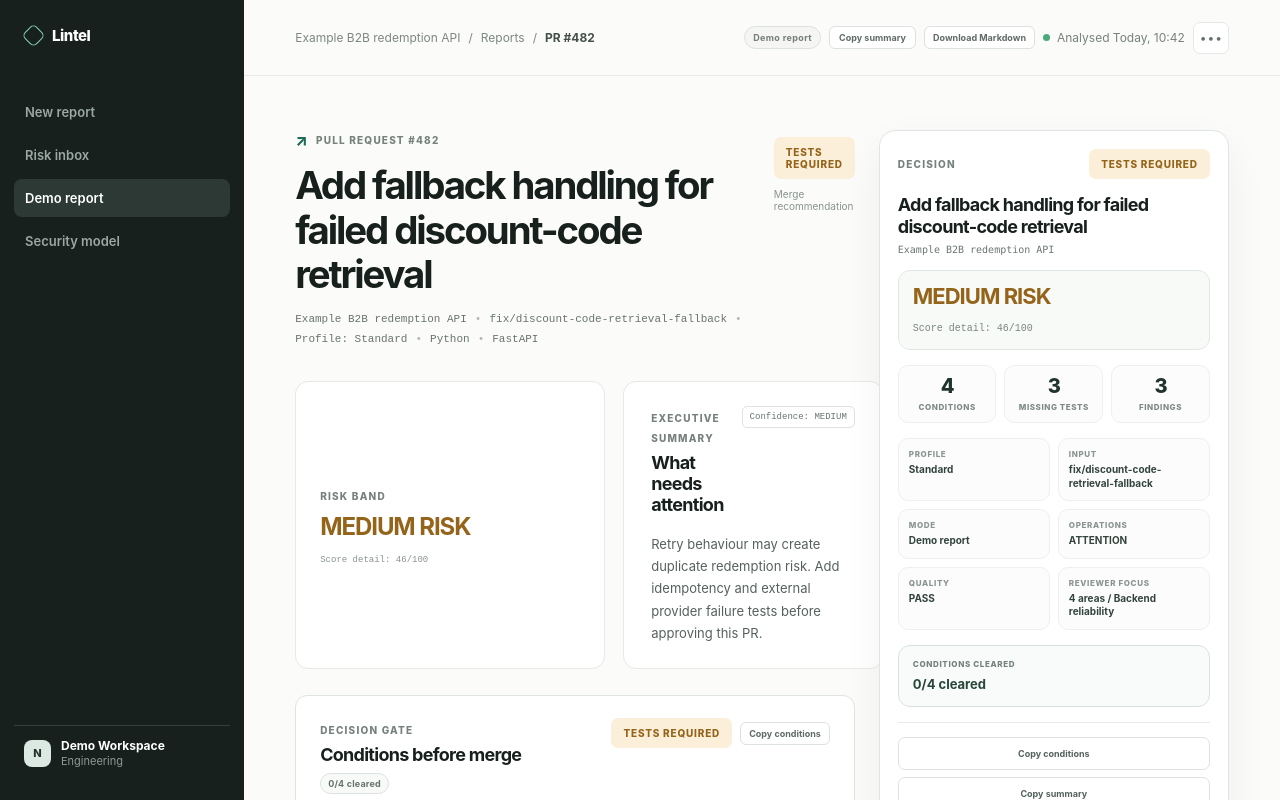
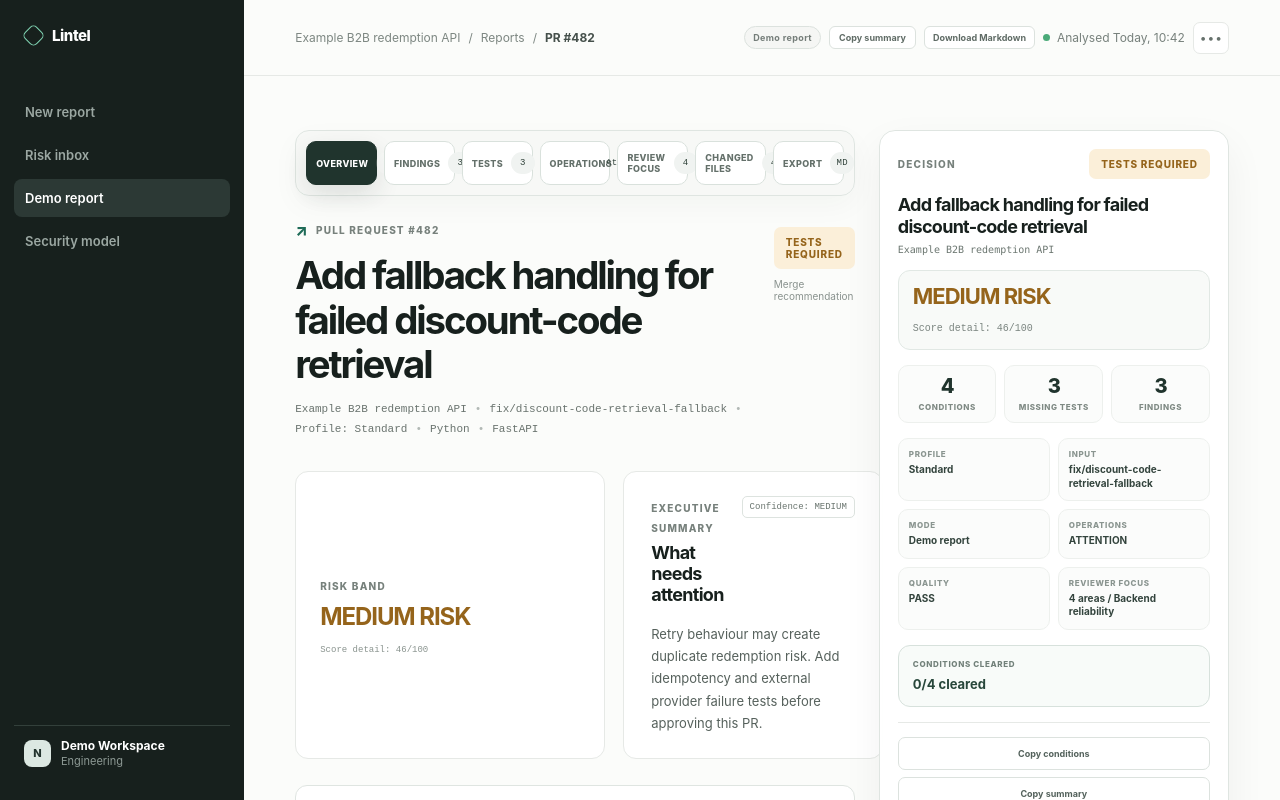
Before and after one commit to dkapesa/Lintel, a Next.js app: page /report in a window 1280 px wide. Shown: the top 800 px of the page. Built offline with nearby package versions, Linux system fonts and the light colour scheme.

Commit message:
V4.0 Tabbed report working surface

```diff
--- a/app/globals.css
+++ b/app/globals.css
@@ -201,6 +201,21 @@ button { font:inherit; }
 .sidebar-footer > span[aria-hidden="true"] { display:none; }
 .report-working-layout { width:min(100%, 1540px); margin:0 auto; padding:0 clamp(26px, 4vw, 68px); display:grid; grid-template-columns:minmax(0, 1fr) minmax(310px, 350px); gap:24px; align-items:start; }
 .report-working-layout .report-content { max-width:none; margin:0; padding:54px 0 80px; min-width:0; }
+.report-tabs { position:sticky; top:0; z-index:5; display:grid; grid-template-columns:repeat(7, minmax(0,1fr)); gap:7px; margin:0 0 24px; padding:10px; border:1px solid #dfe5e1; border-radius:14px; background:rgba(247,248,246,.94); backdrop-filter:blur(14px); box-shadow:0 10px 28px rgba(28,45,38,.035); }
+.report-tab { min-height:44px; padding:8px 9px; border:1px solid #d9e1dc; border-radius:10px; display:flex; align-items:center; justify-content:space-between; gap:8px; background:#fff; color:#64706a; font-size:9px; font-weight:850; letter-spacing:.04em; cursor:pointer; text-align:left; text-transform:uppercase; }
+.report-tab strong { min-width:24px; height:22px; padding:0 6px; border-radius:999px; display:inline-flex; align-items:center; justify-content:center; background:#f0f3f1; color:#31433b; font:9px "DM Mono", monospace; text-transform:none; white-space:nowrap; }
+.report-tab:hover { border-color:#bec9c3; color:#263832; }.report-tab:focus-visible { outline:2px solid #6fa98f; outline-offset:2px; }
+.report-tab--active { border-color:#20342d; background:#20342d; color:#fff; box-shadow:0 10px 24px rgba(32,52,45,.12); }
+.report-tab--active strong { background:rgba(255,255,255,.16); color:#fff; }
+.report-tab-panel { min-width:0; animation:report-tab-in .12s ease-out; }.report-tab-panel > .section-block:first-child { margin-top:0; }.report-tab-panel--continued { margin-top:28px; }
+@keyframes report-tab-in { from { opacity:.6; transform:translateY(2px); } to { opacity:1; transform:translateY(0); } }
+.report-export-grid { display:grid; grid-template-columns:repeat(2, minmax(0,1fr)); gap:12px; margin-top:17px; }
+.report-export-grid article { min-width:0; padding:20px; border:1px solid var(--line); border-radius:12px; background:#fff; }
+.report-export-grid h3 { margin:0 0 8px; color:var(--ink); font-size:13px; letter-spacing:-.02em; }
+.report-export-grid p { min-height:36px; margin:0 0 15px; color:#68736d; font-size:11px; line-height:1.6; }
+.report-export-grid button, .report-export-grid a { min-height:33px; padding:0 10px; border:1px solid #dce2de; border-radius:7px; display:inline-flex; align-items:center; justify-content:center; background:#fff; color:#53615b; font-size:9px; font-weight:750; cursor:pointer; text-align:center; }
+.report-export-grid button:hover, .report-export-grid a:hover { border-color:#bdc9c3; background:#f8faf8; color:#20342d; }
+.report-export-links { display:flex; flex-wrap:wrap; gap:7px; }
 .report-decision-panel { position:sticky; top:24px; display:grid; gap:15px; margin-top:54px; padding:18px; border:1px solid #dfe5e1; border-radius:16px; background:rgba(255,255,255,.96); box-shadow:0 16px 42px rgba(28,45,38,.055); }
 .report-decision-panel-header { display:flex; align-items:center; justify-content:space-between; gap:12px; }
 .report-decision-panel-title h2 { margin:0; color:var(--ink); font-size:18px; line-height:1.2; letter-spacing:-.04em; }
@@ -228,6 +243,7 @@ button { font:inherit; }
   .report-working-layout { grid-template-columns:1fr; }
   .report-decision-panel { position:static; order:-1; margin-top:30px; }
   .report-working-layout .report-content { padding-top:26px; }
+  .report-tabs { position:static; grid-template-columns:repeat(4, minmax(0,1fr)); }
 }
 
 @media (max-width:680px) {
@@ -236,6 +252,9 @@ button { font:inherit; }
   .report-decision-panel-meta { grid-template-columns:1fr; }
   .report-decision-panel-snapshot { grid-template-columns:1fr; }
   .report-decision-panel-actions { grid-template-columns:1fr; }
+  .report-tabs { grid-template-columns:1fr 1fr; padding:8px; }
+  .report-tab { min-height:40px; }
+  .report-export-grid { grid-template-columns:1fr; }
 }
 
 .finding-provenance { flex:0 0 auto; margin-left:auto; padding:4px 6px; border:1px solid #dce2de; border-radius:999px; background:#f7f8f6; color:#6d7772; font-size:8px; font-weight:750; letter-spacing:.03em; white-space:nowrap; }
--- a/app/report/page.tsx
+++ b/app/report/page.tsx
@@ -19,6 +19,7 @@ type GeneratedReportSource = "ai" | "deterministic";
 type ReportSource = GeneratedReportSource | "demo";
 type CopyState = "idle" | "copied" | "failed";
 type DownloadState = "idle" | "downloaded" | "failed";
+type ReportTab = "overview" | "findings" | "tests" | "operations" | "review-focus" | "changed-files" | "export";
 
 type StoredReport = {
   report: Report;
@@ -229,6 +230,7 @@ export default function ReportPage() {
   const [conditionsCopyState, setConditionsCopyState] = useState<CopyState>("idle");
   const [downloadState, setDownloadState] = useState<DownloadState>("idle");
   const [clearedConditionKeys, setClearedConditionKeys] = useState<Set<string>>(new Set());
+  const [activeTab, setActiveTab] = useState<ReportTab>("overview");
   const copyResetTimer = useRef<ReturnType<typeof setTimeout> | null>(null);
   const conditionsCopyResetTimer = useRef<ReturnType<typeof setTimeout> | null>(null);
   const downloadResetTimer = useRef<ReturnType<typeof setTimeout> | null>(null);
@@ -288,6 +290,15 @@ export default function ReportPage() {
       ? `${supportedReviewerFocus.length} ${supportedReviewerFocus.length === 1 ? "area" : "areas"} / ${supportedReviewerFocus[0].area}`
       : "No specialist focus"
     : "Not assessed";
+  const reportTabs: Array<{ id: ReportTab; label: string; indicator: string }> = [
+    { id: "overview", label: "Overview", indicator: `${displayedConditions.length}` },
+    { id: "findings", label: "Findings", indicator: `${report.findings.length}` },
+    { id: "tests", label: "Tests", indicator: `${report.missingTests.length}` },
+    { id: "operations", label: "Operations", indicator: operationalStatus === "ATTENTION" ? "Attention" : "Clear" },
+    { id: "review-focus", label: "Review focus", indicator: supportedReviewerFocus ? `${supportedReviewerFocus.length}` : "Legacy" },
+    { id: "changed-files", label: "Changed files", indicator: `${report.changedFiles.length}` },
+    { id: "export", label: "Export", indicator: "MD" },
+  ];
 
   useEffect(() => {
     try {
@@ -396,6 +407,31 @@ export default function ReportPage() {
 
         <div className="report-working-layout">
           <div className="report-content">
+          <nav className="report-tabs" aria-label="Report sections" role="tablist">
+            {reportTabs.map((tab) => (
+              <button
+                key={tab.id}
+                id={`report-tab-${tab.id}`}
+                className={activeTab === tab.id ? "report-tab report-tab--active" : "report-tab"}
+                type="button"
+                role="tab"
+                aria-selected={activeTab === tab.id}
+                aria-controls={`report-panel-${tab.id}`}
+                onClick={() => setActiveTab(tab.id)}
+              >
+                <span>{tab.label}</span>
+                <strong>{tab.indicator}</strong>
+              </button>
+            ))}
+          </nav>
+
+          {activeTab === "overview" && (
+            <div
+              className="report-tab-panel report-tab-panel--overview"
+              id="report-panel-overview"
+              role="tabpanel"
+              aria-labelledby="report-tab-overview"
+            >
           <section className="report-header" id="overview">
             <div className="header-copy">
               <div className="header-overline"><span className="pull-request-mark">↗</span> PULL REQUEST #{pr.number}</div>
@@ -470,7 +506,16 @@ export default function ReportPage() {
               <ol>{displayedConditions.map((condition) => <li key={condition}>{condition}</li>)}</ol>
             ) : <p className="merge-conditions-clear">No merge conditions detected.</p>}
           </section>
+            </div>
+          )}
 
+          {activeTab === "findings" && (
+            <div
+              className="report-tab-panel"
+              id="report-panel-findings"
+              role="tabpanel"
+              aria-labelledby="report-tab-findings"
+            >
           <section className="section-block report-findings">
             <div className="section-heading"><div><span className="card-kicker">PRIORITY ITEMS</span><h2>Risk findings</h2></div><span className="section-count">{report.findings.length} findings</span></div>
             {report.findings.length > 0 ? <div className="findings-list">
@@ -483,7 +528,16 @@ export default function ReportPage() {
               ))}
             </div> : <p className="section-empty">No risk findings detected.</p>}
           </section>
+            </div>
+          )}
 
+          {activeTab === "tests" && (
+            <div
+              className="report-tab-panel"
+              id="report-panel-tests"
+              role="tabpanel"
+              aria-labelledby="report-tab-tests"
+            >
           <section className="section-block report-test-plan">
             <div className="section-heading"><div><span className="card-kicker">VERIFICATION</span><h2>Test plan</h2></div><span className="section-count">{report.missingTests.length} gaps · {report.suggestedTests.length} tests</span></div>
             <div className="test-plan-grid">
@@ -518,7 +572,16 @@ export default function ReportPage() {
               )}
             </div>
           </section>
+            </div>
+          )}
 
+          {activeTab === "operations" && (
+            <div
+              className="report-tab-panel"
+              id="report-panel-operations"
+              role="tabpanel"
+              aria-labelledby="report-tab-operations"
+            >
           <section className="section-block report-operational-readiness">
             <div className="section-heading"><div><span className="card-kicker">OPERATIONS</span><h2>Operational readiness</h2></div></div>
             {report.operationalReadiness ? (
@@ -543,7 +606,16 @@ export default function ReportPage() {
               </div>
             )}
           </section>
+            </div>
+          )}
 
+          {activeTab === "review-focus" && (
+            <div
+              className="report-tab-panel"
+              id="report-panel-review-focus"
+              role="tabpanel"
+              aria-labelledby="report-tab-review-focus"
+            >
           <section className="section-block report-reviewer-focus">
             <div className="section-heading">
               <div><span className="card-kicker">REVIEW ROUTING</span><h2>Reviewer focus</h2></div>
@@ -569,7 +641,16 @@ export default function ReportPage() {
               <p className="reviewer-focus-legacy">Reviewer focus was not assessed — regenerate this report.</p>
             )}
           </section>
+            </div>
+          )}
 
+          {activeTab === "changed-files" && (
+            <div
+              className="report-tab-panel"
+              id="report-panel-changed-files"
+              role="tabpanel"
+              aria-labelledby="report-tab-changed-files"
+            >
           <section className="section-block report-changed-files">
             <div className="section-heading"><div><span className="card-kicker">CHANGESET</span><h2>Changed files</h2></div><span className="section-count">{report.changedFiles.length} files</span></div>
             <div className="file-list">
@@ -580,7 +661,11 @@ export default function ReportPage() {
               ))}
             </div>
           </section>
+            </div>
+          )}
 
+          {activeTab === "review-focus" && (
+            <div className="report-tab-panel report-tab-panel--continued">
           <section className="section-block report-engineering-review">
             <div className="section-heading"><div><span className="card-kicker">ENGINEERING REVIEW</span><h2>Change quality</h2></div></div>
             <div className="review-grid">
@@ -599,11 +684,79 @@ export default function ReportPage() {
             ) : <p>Regenerate this legacy report to run quality checks.</p>}
             <span className={`quality-status quality-status--${report.reportQuality?.status.toLowerCase() ?? "legacy"}`}>{report.reportQuality?.status ?? "NOT ASSESSED"}</span>
           </section>
+            </div>
+          )}
+
+          {activeTab === "export" && (
+            <div
+              className="report-tab-panel"
+              id="report-panel-export"
+              role="tabpanel"
+              aria-labelledby="report-tab-export"
+            >
+          <section className="section-block report-export-actions" aria-labelledby="report-export-title">
+            <div className="section-heading">
+              <div>
+                <span className="card-kicker">HANDOFF</span>
+                <h2 id="report-export-title">Export and next steps</h2>
+              </div>
+              <SourceBadge source={source} />
+            </div>
+            <div className="report-export-grid">
+              <article>
+                <h3>Copy conditions</h3>
+                <p>Copy only the merge conditions as PR-ready Markdown.</p>
+                <button
+                  className={`copy-conditions-button copy-conditions-button--${conditionsCopyState}`}
+                  type="button"
+                  onClick={handleCopyConditions}
+                  aria-live="polite"
+                >
+                  {copyConditionsLabels[conditionsCopyState]}
+                </button>
+              </article>
+              <article>
+                <h3>Copy summary</h3>
+                <p>Copy a concise Markdown report for review handoff or validation.</p>
+                <button
+                  className={`copy-summary-button copy-summary-button--${copyState}`}
+                  type="button"
+                  onClick={handleCopySummary}
+                  aria-live="polite"
+                >
+                  {copyLabels[copyState]}
+                </button>
+              </article>
+              <article>
+                <h3>Download Markdown</h3>
+                <p>Save the current report as a local Markdown artifact.</p>
+                <button
+                  className={`download-markdown-button download-markdown-button--${downloadState}`}
+                  type="button"
+                  onClick={handleDownloadMarkdown}
+                  aria-live="polite"
+                >
+                  {downloadLabels[downloadState]}
+                </button>
+              </article>
+              <article>
+                <h3>Navigate</h3>
+                <p>Return to the local risk inbox or check another pull request.</p>
+                <div className="report-export-links">
+                  <a href="/workspace">Back to workspace</a>
+                  <a href="/new">Check another pull request</a>
+                  <a href="/docs/security-model.md">Security model</a>
+                </div>
+              </article>
+            </div>
+          </section>
 
           <section className="final-recommendation final-recommendation--compact">
             <div className="final-intro"><span className="card-kicker">CLOSING SUMMARY</span><h2>{recommendationHeadings[verdict.recommendation]}</h2></div>
             <p>{closingRecommendations[verdict.recommendation]}</p>
           </section>
+            </div>
+          )}
           </div>
 
           <aside className="report-decision-panel" aria-label="Merge-readiness decision panel">
```
